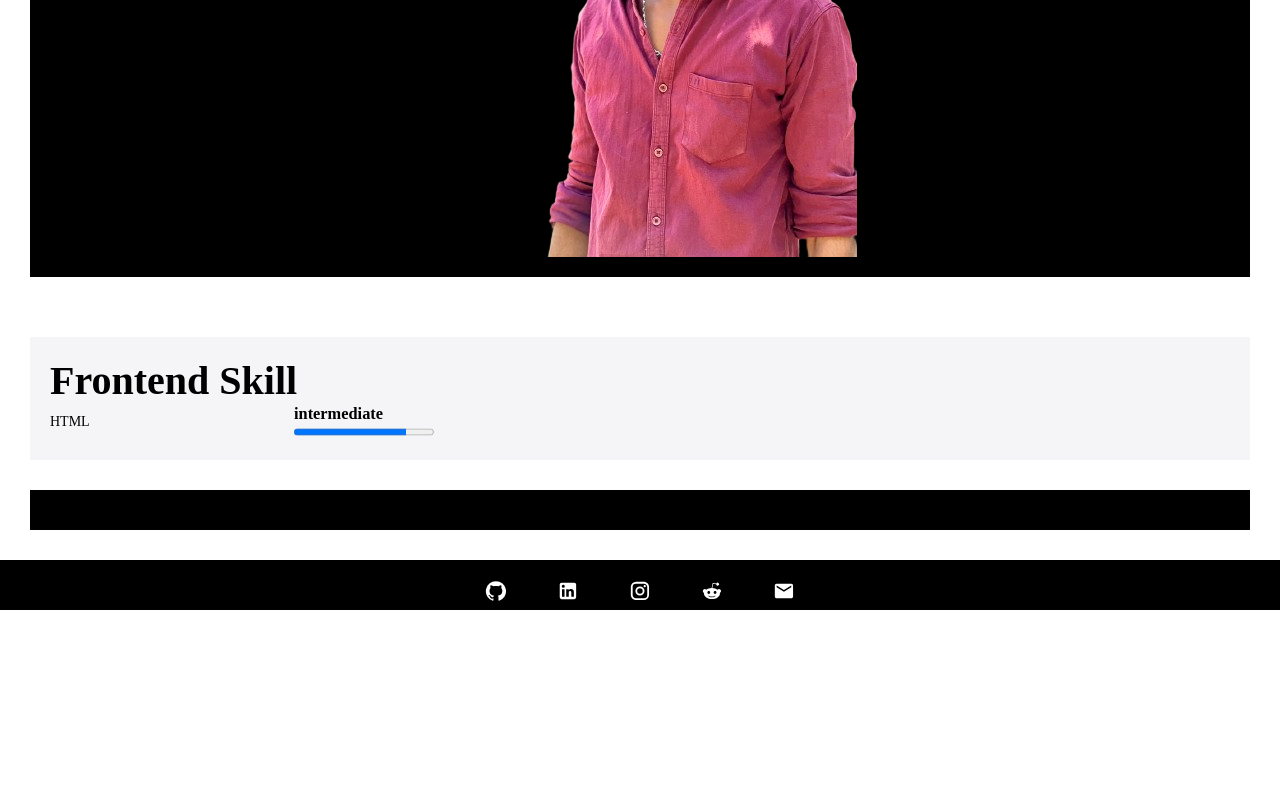
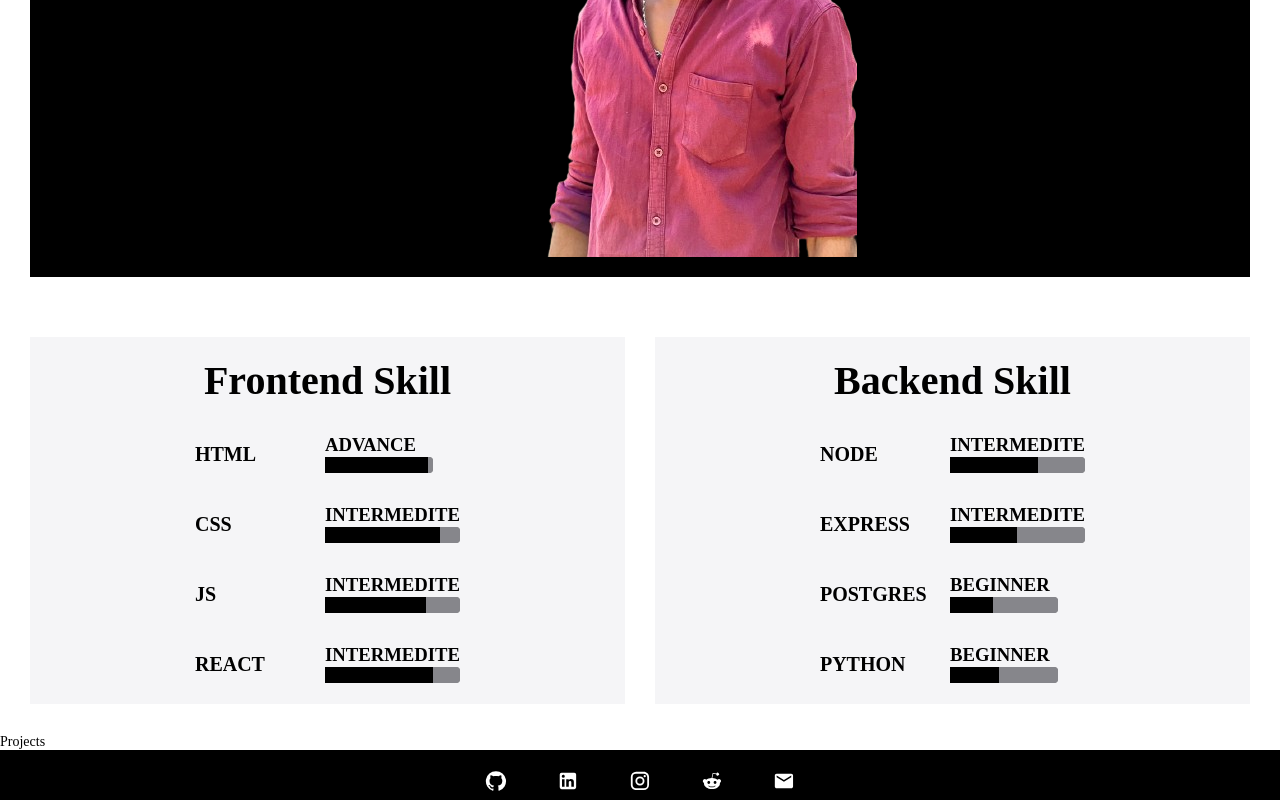
Before and after one commit to dhinesh20022806/portfoilo, a React (Vite) app: page / in a window 1280 px wide. Shown: the part 1665-2465 px from the top of the page. Before the commit the page ends 2275 px from the top, so only its background shows below. Built offline with nearby package versions, Linux system fonts and the light colour scheme; a web font is replaced by a local one.

Commit message:
complete skill components

```diff
--- a/src/App.jsx
+++ b/src/App.jsx
@@ -2,7 +2,8 @@ import Navbar from "./components/Navbar";
 import Hero from "./components/Hero";
 import Footer from "./components/Footer";
 import About from "./components/About";
-import Skill from './components/Skill'
+import Skill from './components/Skill';
+import Project from './components/Project';
 const App = () => {
   return (
     <div>
@@ -15,6 +16,7 @@ const App = () => {
       {/* skill sections */}
       <Skill/>
       {/* projects */}
+      <Project/>
       {/* contact */}
       {/* footer */}
       <Footer />
--- a/src/components/BoxComponent.jsx
+++ b/src/components/BoxComponent.jsx
@@ -5,9 +5,12 @@ const BoxWrapper = styled.div`
     $backgroundColor};
   width: 100%;
   padding:20px;
-
-  color:${({ $color }) => $color || "#000"}
-
+  gap:${({$gap}) => `${$gap}px` || '0px'};
+  display:${({$display}) => $display || "block"};
+  flex-direction: ${({$flexDirection}) => $flexDirection || "row"};
+  justify-content: ${({$justifyContent}) => $justifyContent || "flex-start"};
+  align-items:${({$alignItems}) => $alignItems || 'start'};
+  color:${({ $color }) => $color || "#000"};
   height: 100%;
   ${"" /* background-color: #000; */}
 `;
--- a/src/components/ProgressBar.jsx
+++ b/src/components/ProgressBar.jsx
@@ -3,7 +3,8 @@ import styled from 'styled-components';
 
 const StyledProgress = styled.progress`
 width:100%;
-transition: all 0.5s ease-in-out;
+background-color:var(--gray-text-color);
+border-radius:4px;
 
 `;
 export default function ProgressBar({score}){
@@ -11,5 +12,5 @@ export default function ProgressBar({score}){
 
 
 
-	return (<progress value={score} max={100} ></progress>)
+	return (<StyledProgress value={score} max={100} ></StyledProgress>)
 }
--- /dev/null
+++ b/src/components/Project.jsx
@@ -0,0 +1,5 @@
+export default function Project(){
+	return (<div>
+		<p>Projects </p>
+	</div>)
+}
--- a/src/components/Skill.jsx
+++ b/src/components/Skill.jsx
@@ -3,10 +3,11 @@ import styled from 'styled-components';
 
 import BoxWrapper from './BoxComponent'
 import Title from './Title';
-import ProgressBar from './ProgressBar'
+import SkillItem from './SkillItem';
 // mobile first apporch
 
 const StyledSkill = styled.div`
+font-size:1.6rem;
 width:100vw;
  marign: 30px;
 height:content-fit;
@@ -14,24 +15,21 @@ padding: 30px;
   gap: 30px;
 display:flex;
 flex-direction:column;
+
+@media(min-width:1280px){
+	flex-direction:row;
+}
+
+
 `;
 
 const UnorderList = styled.ul`
 list-style:none;
+display:flex;
+flex-direction:column;
+gap:30px;
 `
-const ListItem = styled.li`
-display:flex;
-gap:10px;
-align-items:center;
 
-& div:first-child{
-	flex:.2;
-}
-
-& div:last-child{
-	flex:.8;
-}
-`;
 
 
 
@@ -40,25 +38,33 @@ export default function Skill(){
 
 
 	return (<StyledSkill>
-		<BoxWrapper $backgroundColor={"#f5f5f7"}>
+		<BoxWrapper $gap={30} $backgroundColor={"#f5f5f7"} $display={"flex"} $flexDirection={'column'} $justifyContent={"center"} $alignItems={'center'} >
 
 		<Title>Frontend Skill</Title>
 
 		<UnorderList>
-			<ListItem>
+		<SkillItem skill={'Html'} level="Advance" score={95} />
+		<SkillItem skill={'css'} level="intermedite" score={85} />
+		<SkillItem skill={'js'} level="intermedite" score={75} />
+		<SkillItem skill={'React'} level="intermedite" score={80} />
 
-				<div>HTML</div>
-				<div>
-				<h3>intermediate</h3>
-				<p>
-					<ProgressBar score={80}/>
-				</p>
-				</div>
-
-			</ListItem>
 		</UnorderList>
 		</BoxWrapper>
-		<BoxWrapper $backgroundColor={"#000"}></BoxWrapper>
+
+		<BoxWrapper $gap={30}   $backgroundColor={"#f5f5f7"} $display={"flex"} $flexDirection={'column'} $justifyContent={"center"} $alignItems={'center'} >
+
+		<Title>Backend Skill</Title>
+
+		<UnorderList>
+		<SkillItem skill={'Node'} level="intermedite" score={65} />
+		<SkillItem skill={'Express'} level="intermedite" score={50} />
+		<SkillItem skill={'Postgres'} level="beginner" score={40} />
+		<SkillItem skill={'Python'} level="beginner" score={45} />
+
+		</UnorderList>
+		</BoxWrapper>
+
+
 
 
 
--- /dev/null
+++ b/src/components/SkillItem.jsx
@@ -0,0 +1,35 @@
+
+import styled from 'styled-components';
+import ProgressBar from './ProgressBar'
+
+
+const ListItem = styled.li`
+display:flex;
+gap:30px;
+align-items:center;
+text-transform:uppercase;
+
+& div:first-child{
+	width:100px;
+	font-weight:bold;
+	font-size:2rem;
+
+}
+
+& div:last-child{
+	flex:.8;
+
+}
+`;
+
+export default function SkillItem({skill, level, score}){
+	return (<ListItem>
+				<div>{skill}</div>
+				<div>
+				<h3>{level}</h3>
+				<p>
+					<ProgressBar score={score}/>
+				</p>
+				</div>
+			</ListItem>)
+}
--- a/src/index.css
+++ b/src/index.css
@@ -13,6 +13,20 @@
   --white-color: #fff;
   --black-color: #000;
 }
+
+ ::-moz-progress-bar{
+  background-color:var(--black-color);
+ }
+
+ ::-webkit-progress-value{
+  background-color:var(--black-color);
+ }
+
+ ::-webkit-progress-bar{
+border-radius:4px;
+  background-color: var(--gray-text-color);
+
+ }
 
 html{
    font-size: 62.5%;
```
